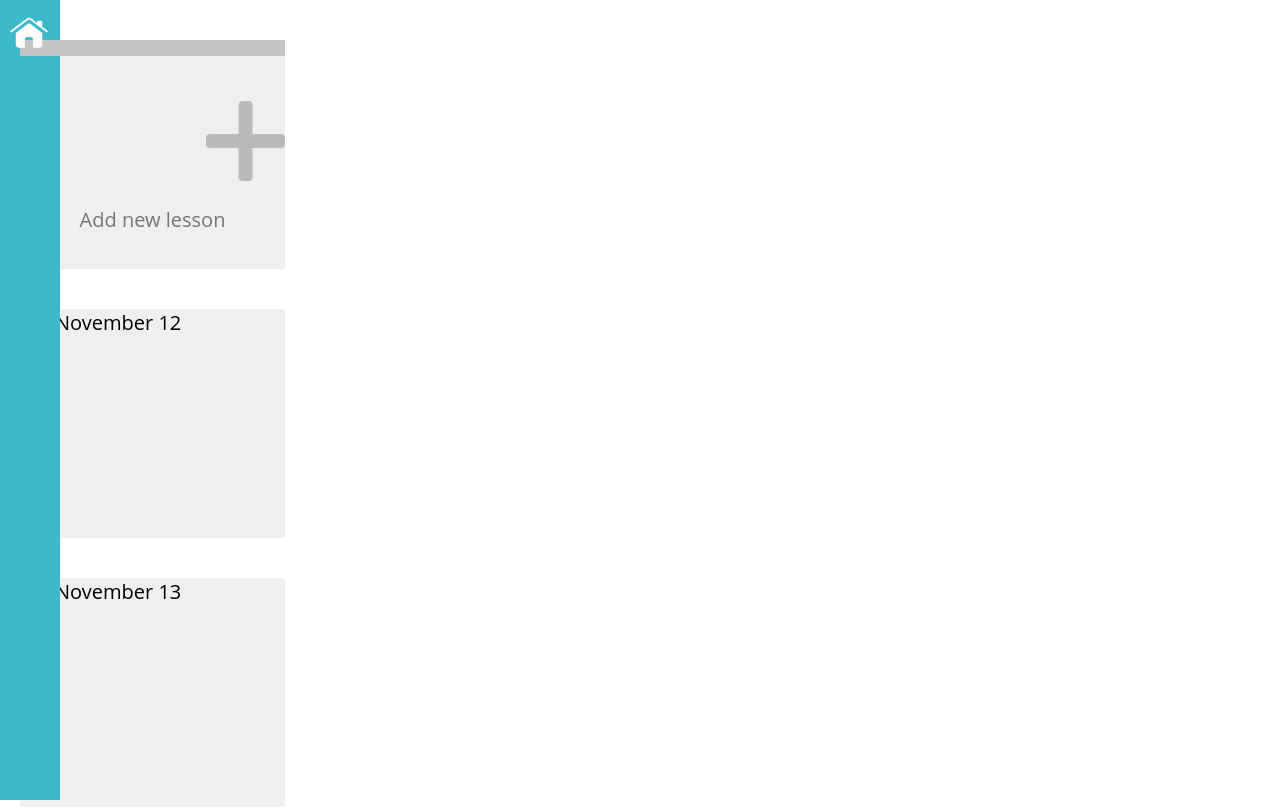
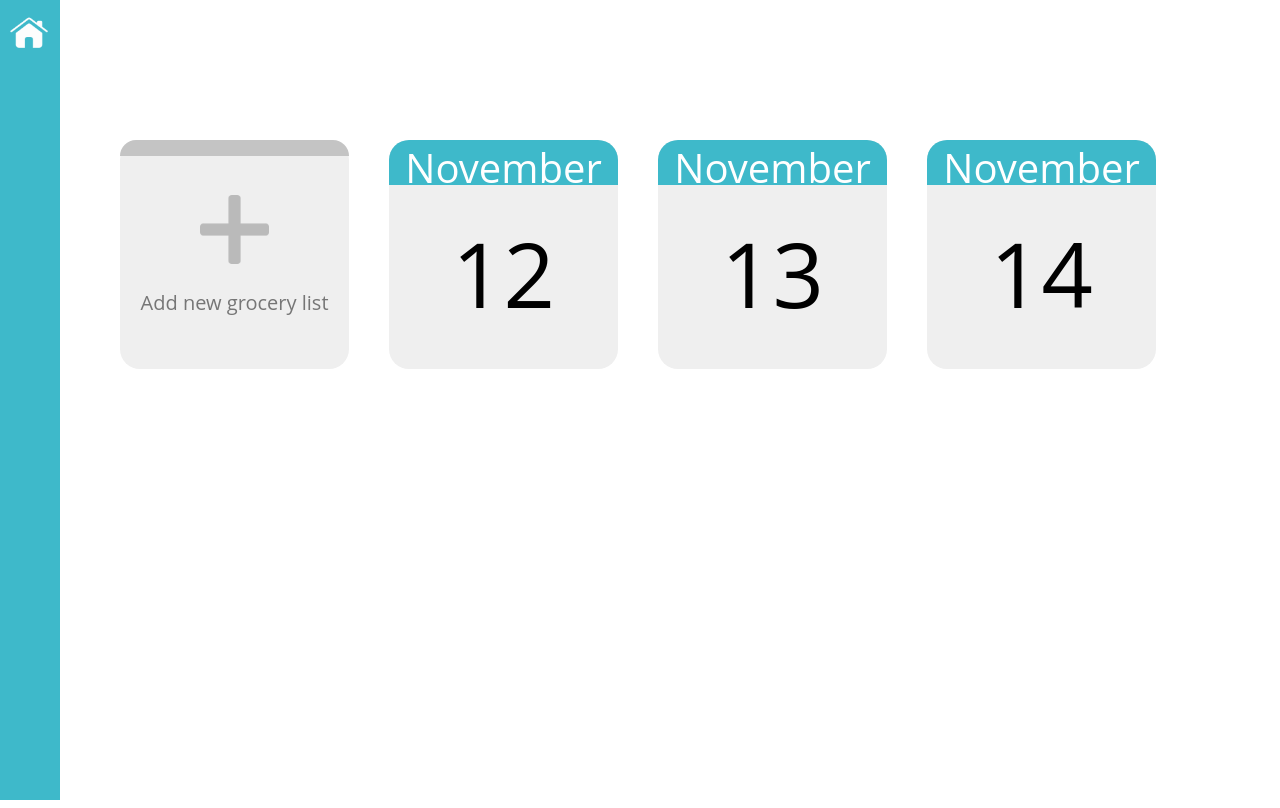
Before and after one commit to isabelleyzhou/grocery-list, a React (Create React App) app: page / in a window 1280 px wide. Shown: the top 808 px of the page. Built offline with nearby package versions, Linux system fonts and the light colour scheme.

Commit message:
styling v1

```diff
--- a/src/components/Dashboard/AddDate/AddDate.css
+++ b/src/components/Dashboard/AddDate/AddDate.css
@@ -5,10 +5,12 @@
 }
 
 .grey-top {
+  border-top-left-radius: 20px;
+  border-top-right-radius: 20px;
   position: relative;
   left: 0;
   padding: 0;
-    width: 265px;
+  width: 229px;
   height: 16px;
   background-color: #c4c4c4;
 }
@@ -17,11 +19,12 @@
   position: relative;
   padding-top: 17%;
   padding-bottom: 0;
-    left: 35%;
   width: 30%;
   height: auto;
 }
 
 .date-box {
   cursor: pointer;
+  width: 229px;
+  height: 229px;
 }
--- a/src/components/Dashboard/AddDate/AddDate.jsx
+++ b/src/components/Dashboard/AddDate/AddDate.jsx
@@ -1,16 +1,14 @@
-import React, { Component } from 'react';
-import './AddDate.css';
-import plus from './plsImage.png';
+import React, { Component } from "react";
+import "./AddDate.css";
+import plus from "./plsImage.png";
 
 class AddDate extends Component {
   render() {
     return (
-      <div
-        className="date-box"
-      >
+      <div className="date-box">
         <div className="grey-top" />
         <img src={plus} className="plus-img" alt="plus" />
-        <p className="add-new">Add new lesson</p>
+        <p className="add-new">Add new grocery list</p>
       </div>
     );
   }
--- a/src/components/Dashboard/Dashboard.css
+++ b/src/components/Dashboard/Dashboard.css
@@ -1,6 +1,17 @@
+html body {
+  font-family: "Ubuntu", sans-serif;
+}
+
 .logo {
-    position: absolute;
-    top: 10px;
-    left: 7px;
-    z-index: 1;
-  }
+  position: absolute;
+  top: 10px;
+  left: 7px;
+  z-index: 1;
+}
+
+.boxes-container {
+  position: relative;
+  display: flex;
+  width: 1200px;
+  margin: 100px;
+}
--- a/src/components/Dashboard/Dashboard.jsx
+++ b/src/components/Dashboard/Dashboard.jsx
@@ -1,20 +1,16 @@
-import React, { Component } from 'react';
-import Date from './Date/Date';
-import AddDate from './AddDate/AddDate';
-import './Dashboard.css';
-import { NavLink } from 'react-router-dom';
-import home from '../images/home.png';
+import React, { Component } from "react";
+import Date from "./Date/Date";
+import AddDate from "./AddDate/AddDate";
+import "./Dashboard.css";
+import { NavLink } from "react-router-dom";
+import home from "../images/home.png";
 
-const dateList= ['November 12', 'November 13', 'November 14'];
+const dateList = ["November 12", "November 13", "November 14"];
 
 function displayDates(dateList) {
   const boxArray = [];
   for (let i = 0; i < dateList.length; i += 1) {
-    boxArray.push(
-      <Date
-        title={dateList[i]}
-      />
-    );
+    boxArray.push(<Date title={dateList[i]} />);
   }
   return boxArray;
 }
@@ -31,11 +27,16 @@ class Dashboard extends Component {
     return (
       <div className="dashboard-container">
         <NavLink to="/">
-             <img src={home} className="logo" alt="Home Logo" height="42" width="42"></img>
-          </NavLink>
+          <img
+            src={home}
+            className="logo"
+            alt="Home Logo"
+            height="42"
+            width="42"
+          />
+        </NavLink>
         <div className="boxes-container">
-          <AddDate
-          />
+          <AddDate />
           {displayDates(dateList)}
         </div>
       </div>
--- a/src/components/Dashboard/Date/Date.css
+++ b/src/components/Dashboard/Date/Date.css
@@ -1,36 +1,35 @@
 .date-box {
-    width: 265px;
+  width: 229px;
   height: 229px;
   padding: 0;
   font-size: 18px;
   background-color: #efefef;
   border-radius: 2px;
   border: none;
-    font-family: 'Open Sans', sans-serif;
+  font-family: "Open Sans", sans-serif;
   margin: 20px;
   margin-top: 40px;
   margin-bottom: 10px;
   display: block;
   text-decoration: none;
   color: black;
+  text-align: center;
+  border-radius: 20px;
 }
 
 .title-p {
-    padding: 0 35px;
-    text-align: left;
-    font-size: 20px;
+  font-size: 90px;
   margin-top: 27px;
 }
 
-  .top-bar {
+.header {
   position: relative;
   left: 0;
   padding: 0;
-    width: 265px;
-    height: 16px;
-    background-color: #fed766;
+  height: 45px;
+  background-color: #3eb9ca;
+  font-size: 40px;
+  color: white;
+  border-top-left-radius: 20px;
+  border-top-right-radius: 20px;
 }
-
-  .aqua {
-    background-color: #019fb7;
-  }
--- a/src/components/Dashboard/Date/Date.jsx
+++ b/src/components/Dashboard/Date/Date.jsx
@@ -1,20 +1,25 @@
-import React, { Component } from 'react';
-import './Date.css';
-import PropTypes from 'prop-types';
-import { NavLink } from 'react-router-dom';
+import React, { Component } from "react";
+import "./Date.css";
+import PropTypes from "prop-types";
+import { NavLink } from "react-router-dom";
 
 class Date extends Component {
   static propTypes = {
     color: PropTypes.string.isRequired,
-    title: PropTypes.string.isRequired,
+    title: PropTypes.string.isRequired
   };
 
   render() {
-    const { title} = this.props;
+    const { title } = this.props;
+    const date = title.split(" ");
+    console.log(date);
+    const month = date[0],
+      number = date[1];
     return (
       <NavLink className="date-box" to="/list">
-        <div className= 'aqua'/>
-        <p className="title-p">{title}</p>
+        <div className="header"> {month} </div>
+        <div className="aqua" />
+        <p className="title-p">{number}</p>
       </NavLink>
     );
   }
--- a/src/components/Item/Item.css
+++ b/src/components/Item/Item.css
@@ -1,9 +1,9 @@
-@import url('https://fonts.googleapis.com/css?family=Ubuntu');
+@import url("https://fonts.googleapis.com/css?family=Ubuntu");
 
 .list {
   position: relative;
   background-color: #f4f4f4;
-  font-family: 'Open Sans', sans-serif;
+  font-family: "Open Sans", sans-serif;
   font-size: 22px;
   color: #555555;
   border: solid;
@@ -13,14 +13,12 @@
   overflow: scroll;
   list-style: none;
   padding: 10px;
-  padding-top: 22px;
-  margin: 0px;
 }
 
-.item-name{
+.item-name {
   text-align: left;
   margin-left: 40px;
-    font-family: 'Ubuntu', sans-serif;
+  font-family: "Ubuntu", sans-serif;
 }
 /* Customize the label (the container) */
 .container {
@@ -63,7 +61,7 @@
 
 /* When the checkbox is checked, add a blue background */
 .container input:checked ~ .checkmark {
-    background-color: #3EB9CA;
+  background-color: #3eb9ca;
 }
 
 /* Create the checkmark/indicator (hidden when not checked) */
--- a/src/components/List/List.css
+++ b/src/components/List/List.css
@@ -5,33 +5,27 @@
   z-index: 1;
 }
 
-.boxes{
+.boxes {
   width: 1400px;
 }
 
 .date {
-    font-family: 'Ubuntu', sans-serif;
-    color: #3EB9CA;
+  color: #3eb9ca;
   position: absolute;
   top: 50px;
   left: 80px;
-
 }
 .inputText {
   position: absolute;
   background-color: #f4f4f4;
-    font-family: 'Ubuntu', sans-serif;
   font-size: 20px;
   top: 150px;
   left: 80px;
   border: solid;
-    width: 90%;
-    height: 20px;
+  height: 70px;
   border-color: #ebe9e9;
   margin-top: 20px;
-    padding: 10px;
-    padding-top: 22px;
-    margin: 0px;
+  margin-bottom: 20px;
 }
 
 .inputText::placeholder {
```
Also changed, not shown: 1 other file (tests, documents, lock files or other folders). Lines whose indentation alone changed are shown as unchanged.
